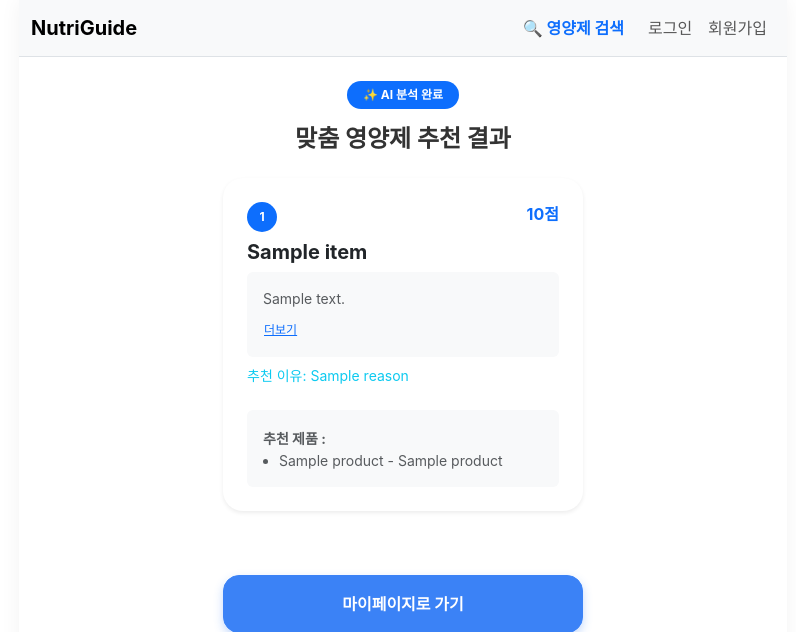
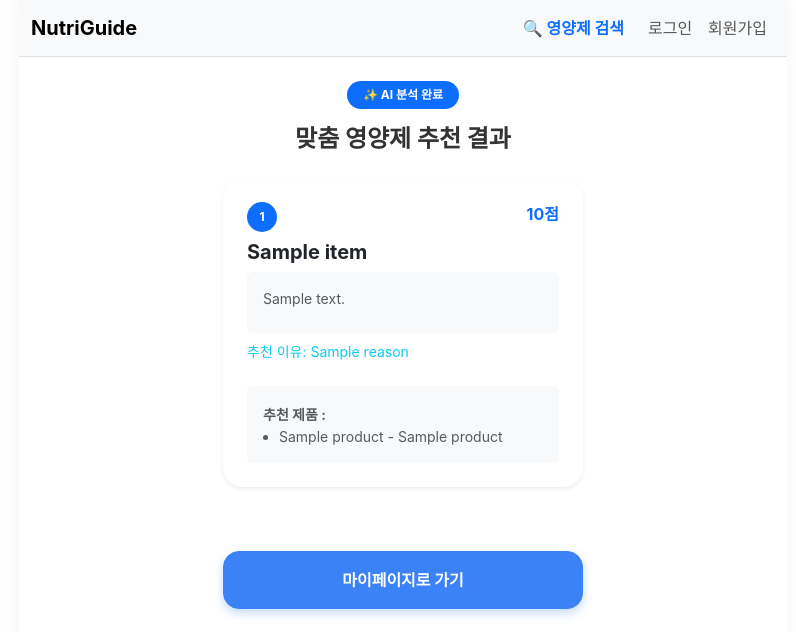
Before and after one commit to Yjune265/oop-project-team-2, a Flask app: template app/templates/result.html in a window 1280 px wide. Shown: the top 632 px of the page, without its empty margins (237-1033 px from the left). Run offline with Flask 3, Linux system fonts and the light colour scheme; the template is opened without the code that fills it: most values are stand-ins (such as "Sample title", 1, 10 or a date in 2020).

Commit message:
docs: 영양소 설명이 짧아져서 result.html 페이지에서 성분 설명 '더보기' 삭제

```diff
--- a/app/templates/result.html
+++ b/app/templates/result.html
@@ -27,12 +27,6 @@
                         <p class="text-muted small mb-2 summary-container collapsed" id="summary-{{ loop.index }}">
                             {{ item.summary }}
                         </p>
-
-                        <button class="btn btn-link p-0 text-primary"
-                                style="font-size: 0.75rem;"
-                                onclick="toggleSummary(this)">
-                            더보기
-                        </button>
 
                     </div>
 
```
